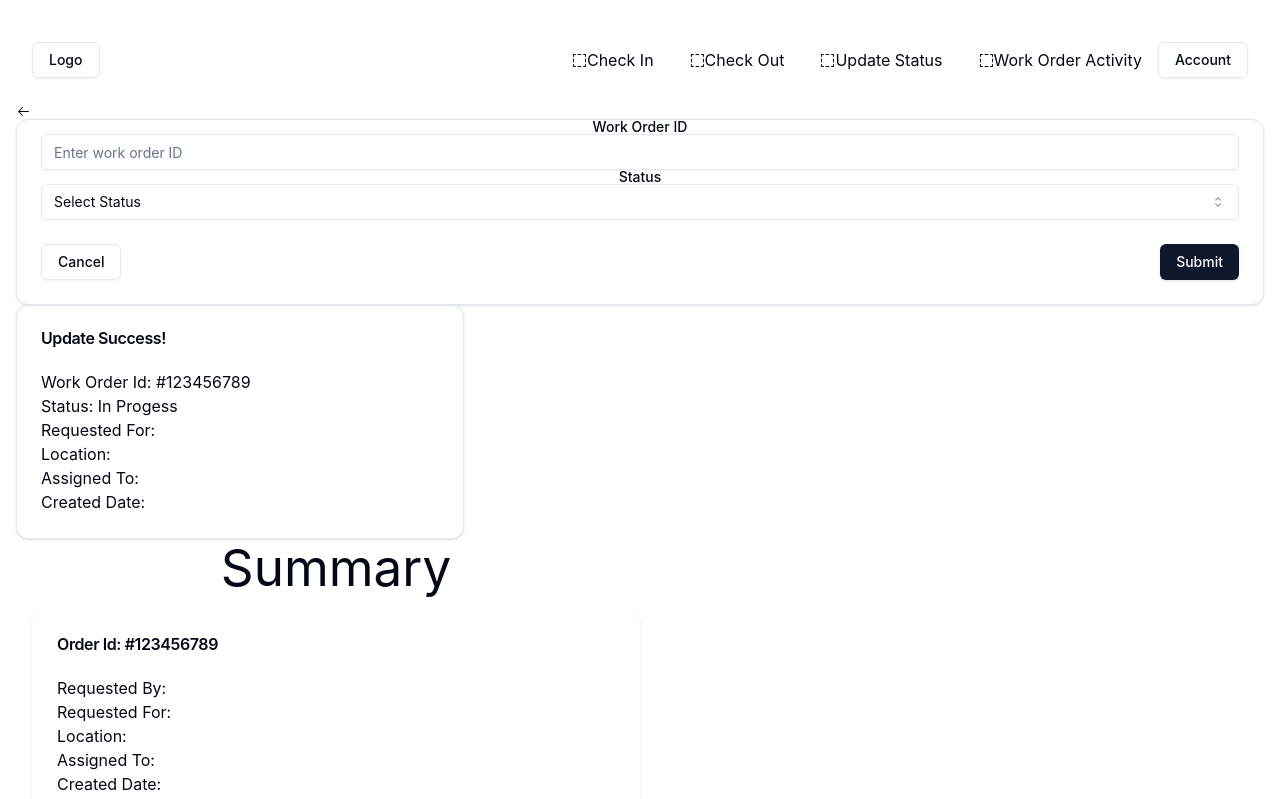
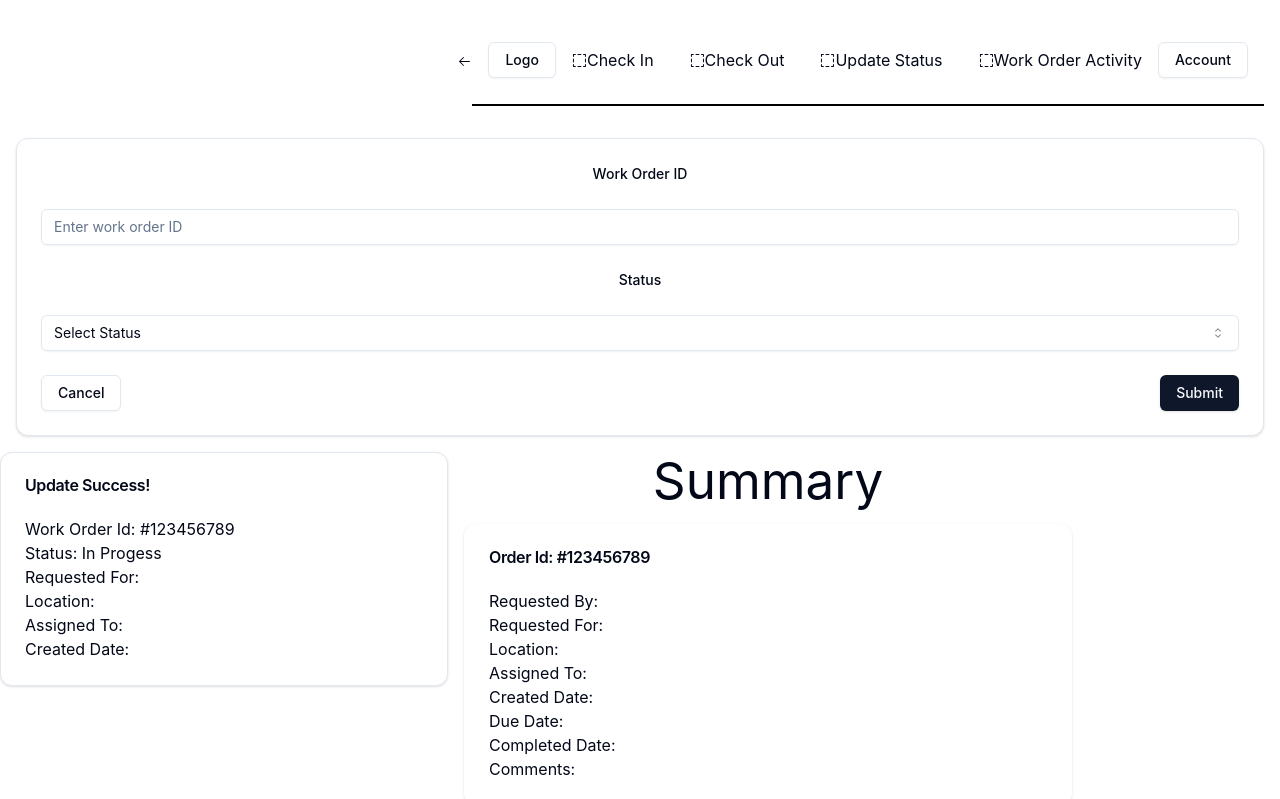
Before and after one commit to aidanho1188/ptsb-oct-23-capstone-team-2, a React (Vite) app in the folder client/: page /update-status in a window 1280 px wide. Shown: the top 799 px of the page. Built offline with nearby package versions, Linux system fonts and the light colour scheme.

Commit message:
working on layout

```diff
--- a/client/src/components/WorkOrder/WorkOrder.jsx
+++ b/client/src/components/WorkOrder/WorkOrder.jsx
@@ -22,6 +22,7 @@ import './workorder.css'
 
 export function WorkOrder() {
   return (
+    <div className='order-layout'>
       <Card className='w-[350px]'>
         {/* <CardHeader>
         <CardTitle>Create project</CardTitle>
@@ -29,12 +30,12 @@ export function WorkOrder() {
       </CardHeader> */}
         <CardContent>
           <form>
-          <div className='grid w-full items-center gap-8'>
-            <div className='flex flex-col space-y-3.5'>
+            <div className='work-order-layout'>
+              <div className='flex flex-col space-y-3'>
                 <Label htmlFor='workorder'>Work Order ID </Label>
                 <Input id='name' placeholder='Enter work order ID' />
               </div>
-            <div className='flex flex-col space-y-3.5'>
+              <div className='flex flex-col space-y-3'>
                 <Label htmlFor='status'>Status</Label>
                 <Select>
                   <SelectTrigger id='status'>
@@ -56,7 +57,9 @@ export function WorkOrder() {
                     <SelectItem value='quote'>
                       IN PROGRESS / WAITING FOR QUOTE
                     </SelectItem>
-                  <SelectItem value='charge'>COMPLETED / NO CHARGE</SelectItem>
+                    <SelectItem value='charge'>
+                      COMPLETED / NO CHARGE
+                    </SelectItem>
                     <SelectItem value='confirmation'>
                       COMPLETED / PENDING CONFIRMATION
                     </SelectItem>
@@ -71,6 +74,7 @@ export function WorkOrder() {
           <Button>Submit</Button>
         </CardFooter>
       </Card>
+    </div>
   )
 }
 
--- a/client/src/components/WorkOrder/workorder.css
+++ b/client/src/components/WorkOrder/workorder.css
@@ -1,9 +1,12 @@
-.work-order-layout {
-}
-.font-medium {
-  font-weight: 700;
+.order-layout {
+  /* display: flex; */
+  flex-direction: column;
+  justify-content: center;
+  align-items: center;
+  width: 100%;
+  padding: 1rem;
 }
 
-.leading-none {
-  line-height: 3;
+.work-order-layout .flex.flex-col.space-y-3 > * {
+  line-height: 5;
 }
--- a/client/src/layouts/Navbar/navBar.css
+++ b/client/src/layouts/Navbar/navBar.css
@@ -8,4 +8,5 @@
   top: 0;
   flex-wrap: nowrap;
   align-items: center;
+  border-bottom: 2px solid black;
 }
--- a/client/src/layouts/UpdateStatusLayout/UpdateStatusLayout.jsx
+++ b/client/src/layouts/UpdateStatusLayout/UpdateStatusLayout.jsx
@@ -5,10 +5,14 @@ import './updateStatusLayout.css'
 
 function UpdateStatusLayout() {
   return (
-    <div>
+    <div className='update-status-layout'>
+      {/* <div className='left-column'> */}
       <WorkOrder />
       <FormResponse />
+      {/* </div> */}
+      {/* <div className='right-column'> */}
       <Summary />
+      {/* </div> */}
     </div>
   )
 }
--- a/client/src/layouts/UpdateStatusLayout/updateStatusLayout.css
+++ b/client/src/layouts/UpdateStatusLayout/updateStatusLayout.css
@@ -0,0 +1,18 @@
+body {
+  margin: 0;
+  padding: 0;
+}
+
+.container {
+  width: 100%;
+  height: 100vh;
+  display: flex;
+  justify-content: center;
+  align-items: center;
+}
+
+.update-status-layout {
+  display: flex;
+  flex-wrap: wrap;
+  flex-direction: row;
+}
--- a/client/src/pages/UpdateStatusPage/UpdateStatusPage.jsx
+++ b/client/src/pages/UpdateStatusPage/UpdateStatusPage.jsx
@@ -19,7 +19,7 @@ function UpdateStatus() {
   }
   return (
     <div className='update-status-container'>
-      <NavBar />
+      <div className='nav_bar'>
         <button
           onClick={goBackToHomePage}
           style={{ cursor: 'pointer', border: 'none', background: 'none' }}
@@ -39,7 +39,11 @@ function UpdateStatus() {
             ></path>
           </svg>
         </button>
+        <NavBar />
+      </div>
+      <div className='layout'>
         <UpdateStatusLayout />
+      </div>
     </div>
   )
 }
--- a/client/src/pages/UpdateStatusPage/updateStatusPage.css
+++ b/client/src/pages/UpdateStatusPage/updateStatusPage.css
@@ -1,6 +1,44 @@
-.update-status-container {
+/* html,
+body,
+#root {
+  height: 100%;
+  margin: 0;
+  padding: 0;
+  display: flex;
+  justify-content: center;
+  align-items: center;
+} */
+
+.updates-status-container {
   display: flex;
   flex-direction: column;
-  width: 100vw;
+  width: 100%;
   padding: 1rem;
 }
+.nav_bar {
+  display: flex;
+  flex-direction: row;
+  justify-content: flex-end;
+  padding: 1rem;
+  z-index: 10000;
+  top: 0;
+  flex-wrap: nowrap;
+  align-items: center;
+}
+
+button.back-button {
+  cursor: pointer;
+  border: none;
+  background: none;
+  padding: 5px;
+}
+/*
+.form-response {
+  background-color: #fff;
+  padding: 20px;
+  border: 1px solid #ddd;
+} */
+
+/* .content {
+  height: 100%;
+} */
```
Lines whose indentation alone changed are shown as unchanged.
